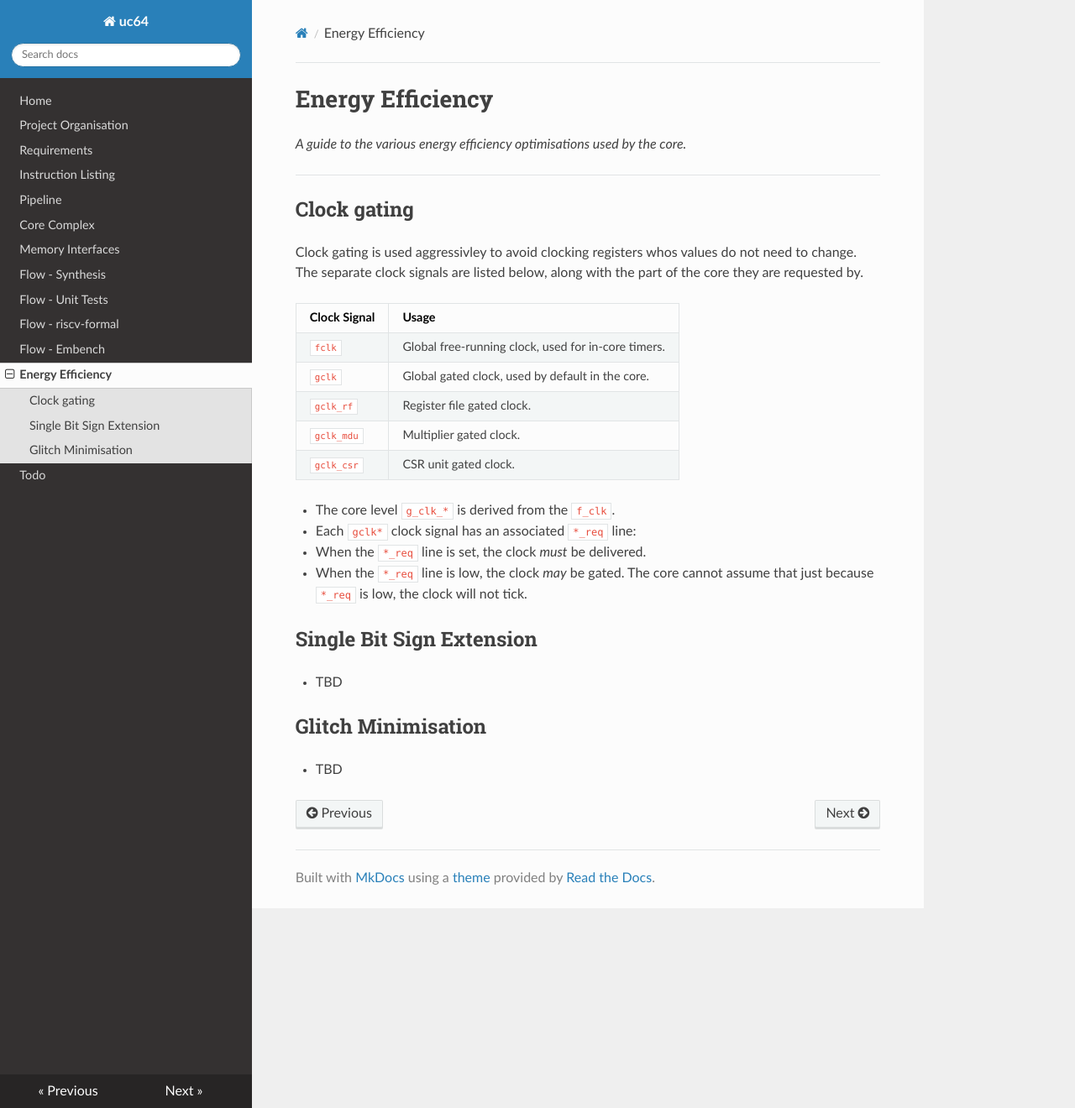
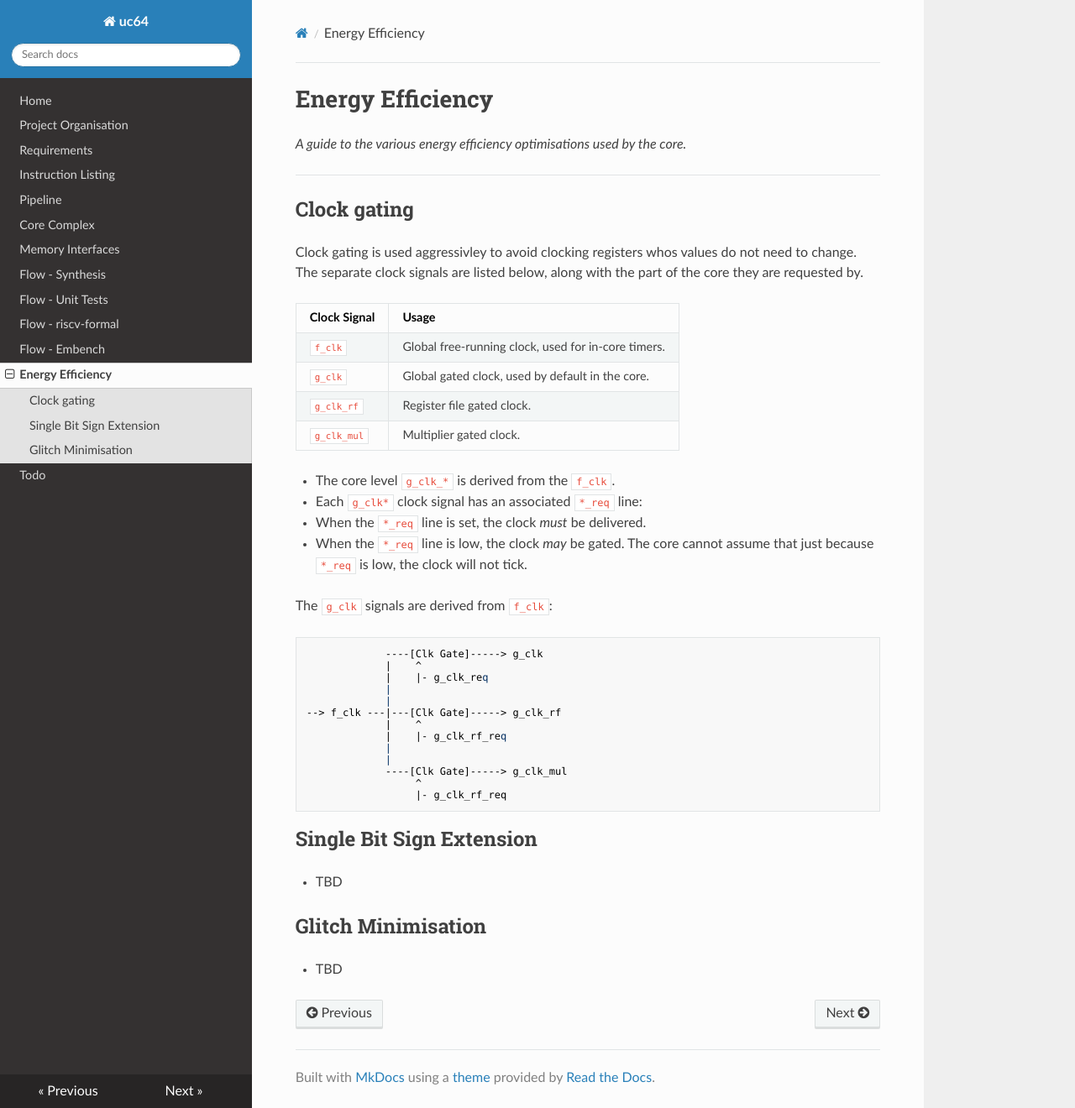
Before and after one commit to ben-marshall/croyde-riscv, an MkDocs documentation site: the page built from docs/energy-efficiency.md, in a window 1280 px wide and 1320 px high. Shown: the whole window at 84% size. Built offline with MkDocs 1.6.1, drawn with Linux system fonts in a browser that asks for light colours; nearby versions of some CDN libraries.

Commit message:
rtl: clock gating for register file, multiplier
 On branch dev/energy
 Changes to be committed:
	modified:   docs/energy-efficiency.md
	modified:   rtl/ccx/ccx_top.sv
	new file:   rtl/core/core_clock_ctrl.sv
	modified:   rtl/core/core_clock_gate.sv
	modified:   rtl/core/core_pipe_exec.sv
	modified:   rtl/core/core_pipe_exec_mdu.sv
	modified:   rtl/core/core_regfile.sv
	modified:   rtl/core/core_top.sv

 Changes not staged for commit:
	modified:   extern/embench-iot (modified content)

````diff
--- a/docs/energy-efficiency.md
+++ b/docs/energy-efficiency.md
@@ -16,21 +16,37 @@ core they are requested by.
 
 Clock Signal | Usage
 -------------|--------------------------------------------------
-`fclk`       | Global free-running clock, used for in-core timers.
-`gclk`       | Global gated clock, used by default in the core.
-`gclk_rf`    | Register file gated clock.
-`gclk_mdu`   | Multiplier gated clock.
-`gclk_csr`   | CSR unit gated clock.
+`f_clk`      | Global free-running clock, used for in-core timers.
+`g_clk`      | Global gated clock, used by default in the core.
+`g_clk_rf`   | Register file gated clock.
+`g_clk_mul`  | Multiplier gated clock.
 
 - The core level `g_clk_*` is derived from the `f_clk`.
 
-- Each `gclk*` clock signal has an associated `*_req` line:
+- Each `g_clk*` clock signal has an associated `*_req` line:
 
   - When the `*_req` line is set, the clock *must* be delivered.
 
   - When the `*_req` line is low, the clock *may* be gated. The core
     cannot assume that just because `*_req` is low, the clock will not tick.
 
+The `g_clk` signals are derived from `f_clk`:
+
+```
+             ----[Clk Gate]-----> g_clk
+             |    ^
+             |    |- g_clk_req
+             |
+             |
+--> f_clk ---|---[Clk Gate]-----> g_clk_rf
+             |    ^
+             |    |- g_clk_rf_req
+             |
+             |
+             ----[Clk Gate]-----> g_clk_mul
+                  ^
+                  |- g_clk_rf_req
+```
 
 ## Single Bit Sign Extension
 
````
Also changed, not shown: 7 other files.
